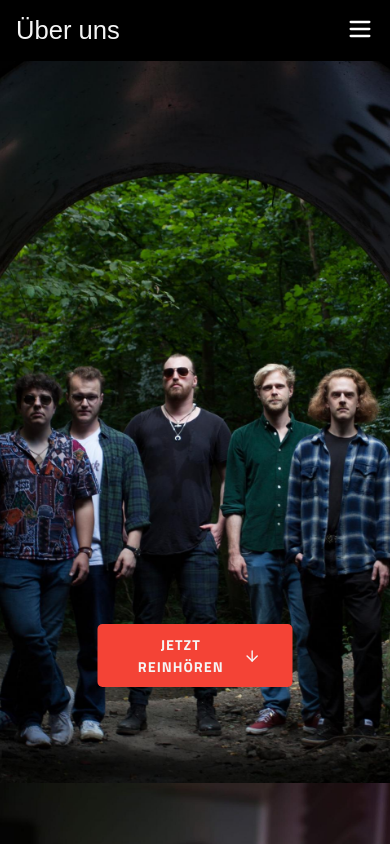
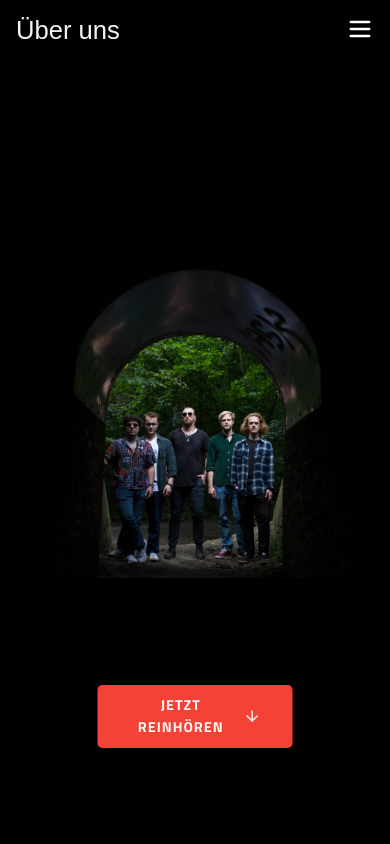
Before and after one commit to laurin42/Bandpage, a Next.js app in the folder bandpage-nextjs/: page / in a window 390 px wide. Built offline with nearby package versions, Linux system fonts and the light colour scheme; a web font is replaced by a local one.

Commit message:
Update layout and social section styles to enhance responsiveness by adjusting height calculations and adding max-height constraints.

```diff
--- a/bandpage-nextjs/src/styles/layout.scss
+++ b/bandpage-nextjs/src/styles/layout.scss
@@ -52,8 +52,7 @@ main {
   scroll-snap-type: y mandatory;
   overflow-y: scroll;
   overflow-x: hidden;
-  height: 100vh;
-  scroll-padding-top: var(--header-height);
+  height: 100dvh;
   box-sizing: border-box;
   background-color: transparent;
   scrollbar-width: none;
@@ -65,7 +64,7 @@ main::-webkit-scrollbar {
 }
 
 main > section {
-  height: calc(100dvh - var(--header-height));
+  height: calc(100dvh + var(--header-height));
   width: 100dvw;
   scroll-snap-align: start;
   display: flex;
@@ -74,7 +73,7 @@ main > section {
   position: relative;
   box-sizing: border-box;
   color: whitesmoke;
-  padding: var(--header-height) 2rem var(--header-height) 2rem;
+  padding: 2rem;
 }
 
 #footer-section {
@@ -85,6 +84,7 @@ main > section {
 }
 
 #music {
+  max-height: 100dvh;
   background-image: url("/music/musicSectionBg2.png");
   background-size: cover;
   background-position: center;
@@ -93,12 +93,15 @@ main > section {
 
 /* --- Home Section Backgrounds --- */
 #home {
+  max-height: 100dvh;
   background-repeat: no-repeat;
   background-position: center;
 
   @include mixins.respond-below(lg) {
     background-image: url("/backgrounds/heroBackgroundMobile.png");
-    background-size: cover;
+    background-size: 80% auto;
+    background-repeat: no-repeat;
+    background-position: center;
   }
 
   @include mixins.respond-above(lg) {
@@ -142,6 +145,7 @@ main > section {
   background-size: cover;
   background-position: center;
   background-repeat: no-repeat;
+  max-height: 100dvh;
 }
 
 #alex {
--- a/bandpage-nextjs/src/styles/social-section.scss
+++ b/bandpage-nextjs/src/styles/social-section.scss
@@ -12,11 +12,11 @@
   display: flex;
   justify-content: center;
   align-items: center;
+  max-height: 100dvh;
 }
 
 .social-section-overlay {
   padding-top: var(--header-height);
-  padding-bottom: 4rem;
   position: absolute;
   top: 0;
   left: 0;
```
